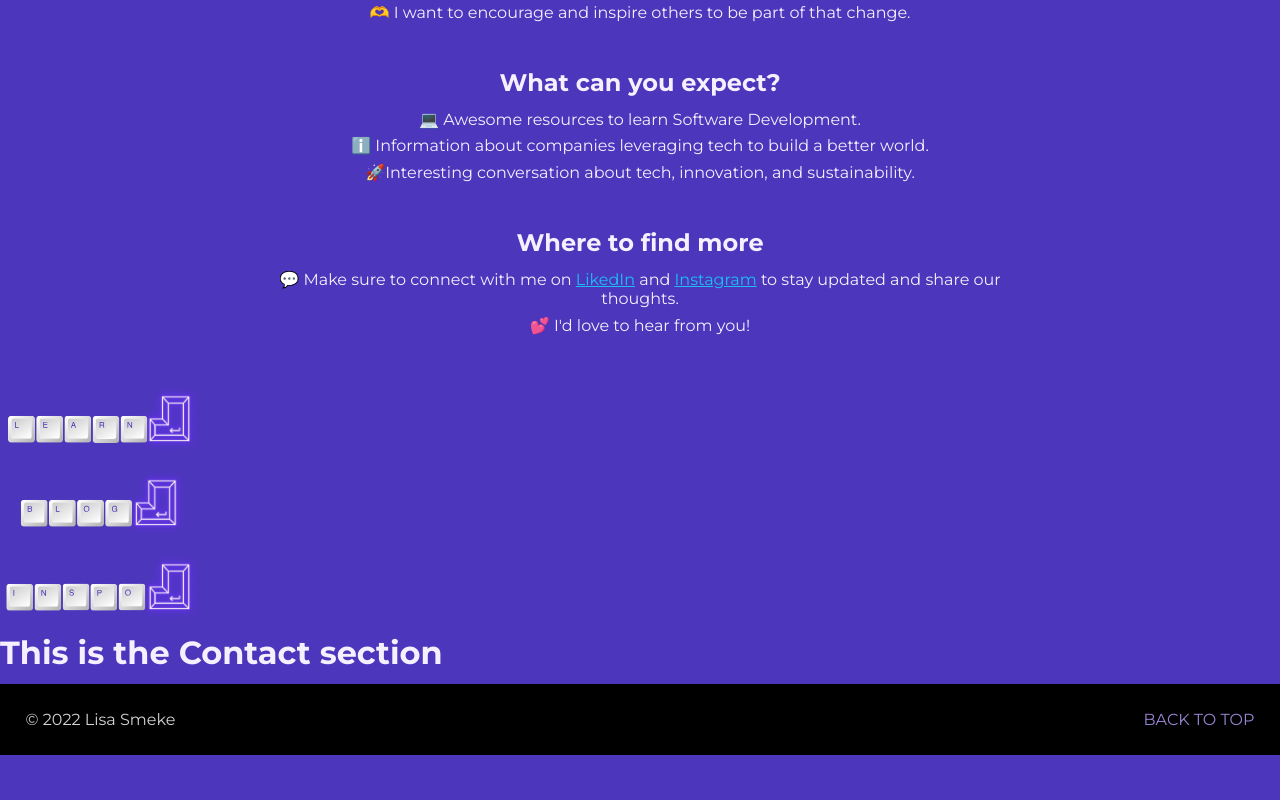
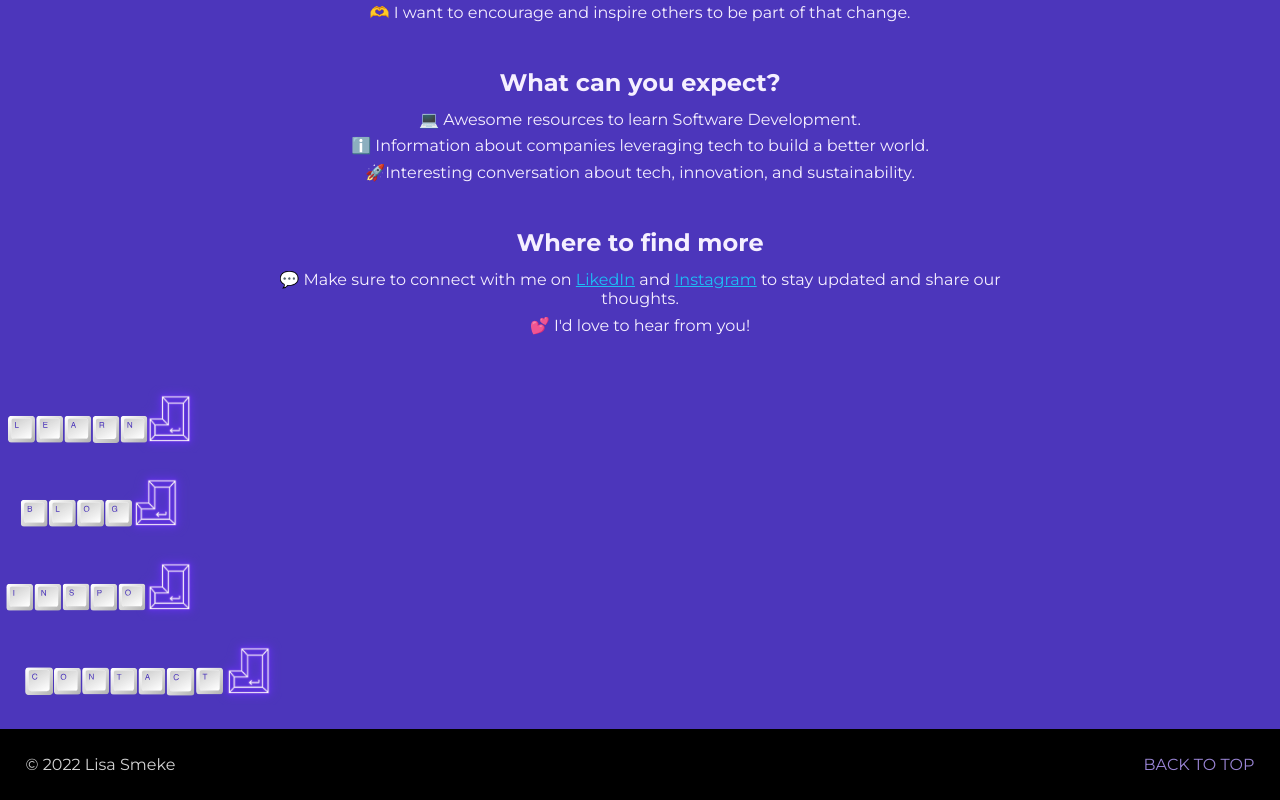
Before and after one commit to LisaSmeke/React-Project, a React (Create React App) app in the folder my-app/: page / in a window 1280 px wide. Shown: the part 1079-1879 px from the top of the page. Before the commit the page ends 1834 px from the top, so only its background shows below. Built offline with nearby package versions, Linux system fonts and the light colour scheme.

Commit message:
Add Contact keys title img

```diff
--- a/my-app/src/components/pages/Contact/Contact.tsx
+++ b/my-app/src/components/pages/Contact/Contact.tsx
@@ -1,11 +1,14 @@
 import React from 'react';
 import styles from './Contact.module.css';
+import contactKeys from './contact-keys.svg';
 
 const Contact = () => {
   return (
-    <div>
-      <h1>This is the Contact section</h1>
-    </div>
+    <section className={styles['contact-section']}>
+      <header className={styles['contact-header-container']}>
+        <img className={styles['contact-title']} src={contactKeys} alt="Contact"></img>
+      </header>
+    </section>
   );
 };
 
```
Also changed, not shown: my-app/src/components/pages/Contact/contact-keys.svg (added).
